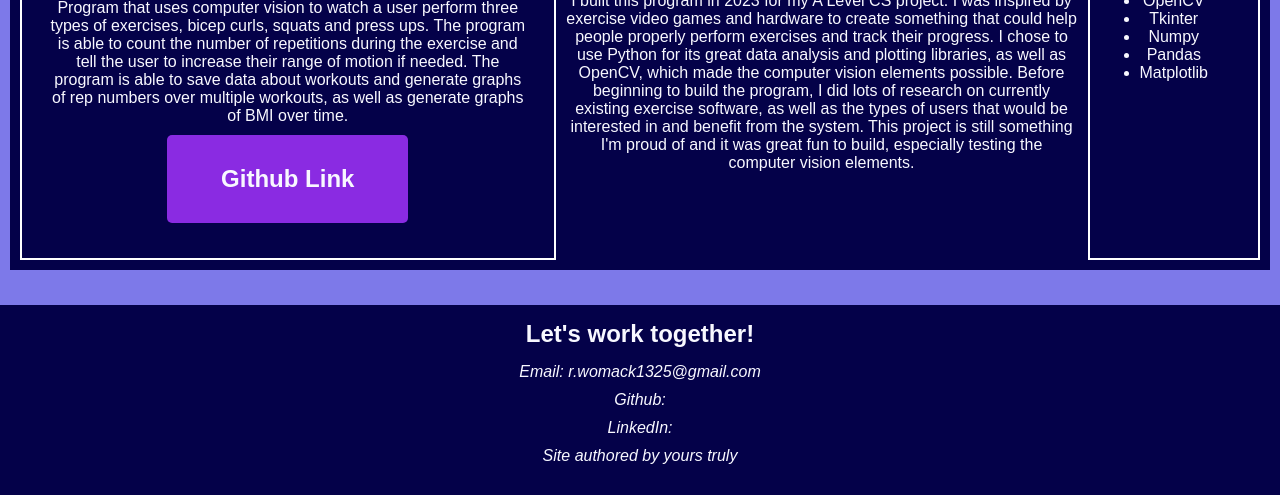
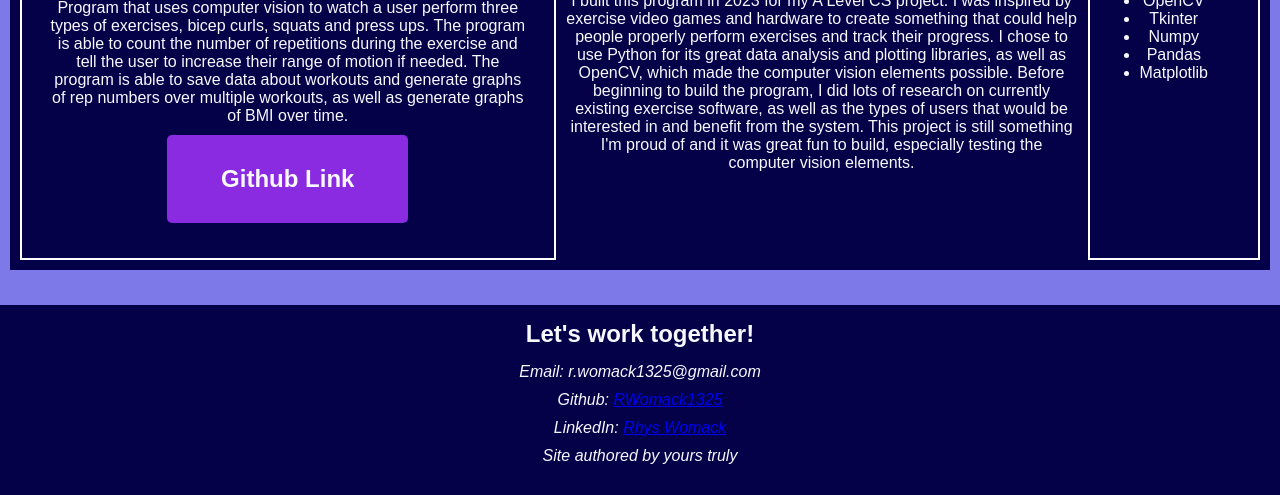
Before and after one commit to RWomack1325/portfolio-site, a plain HTML site: page projects.html in a window 1280 px wide. Shown: the part 621-1116 px from the top of the page. Drawn offline with Linux system fonts and the light colour scheme.

Commit message:
Added links to social media

```diff
--- a/projects.html
+++ b/projects.html
@@ -76,8 +76,8 @@
           <h2>Let's work together!</h2>
           <address>
             <p>Email: r.womack1325@gmail.com</p>
-            <p>Github: </p>
-            <p>LinkedIn: </p>
+            <p>Github: <a href="https://github.com/RWomack1325">RWomack1325</a></p>
+            <p>LinkedIn: <a href="https://www.linkedin.com/in/rhys-womack-800843296">Rhys Womack</a></p>
             <p>Site authored by yours truly</p>
           </address>
         </footer>
```
Also changed, not shown: index.html (+2 -2 lines).
